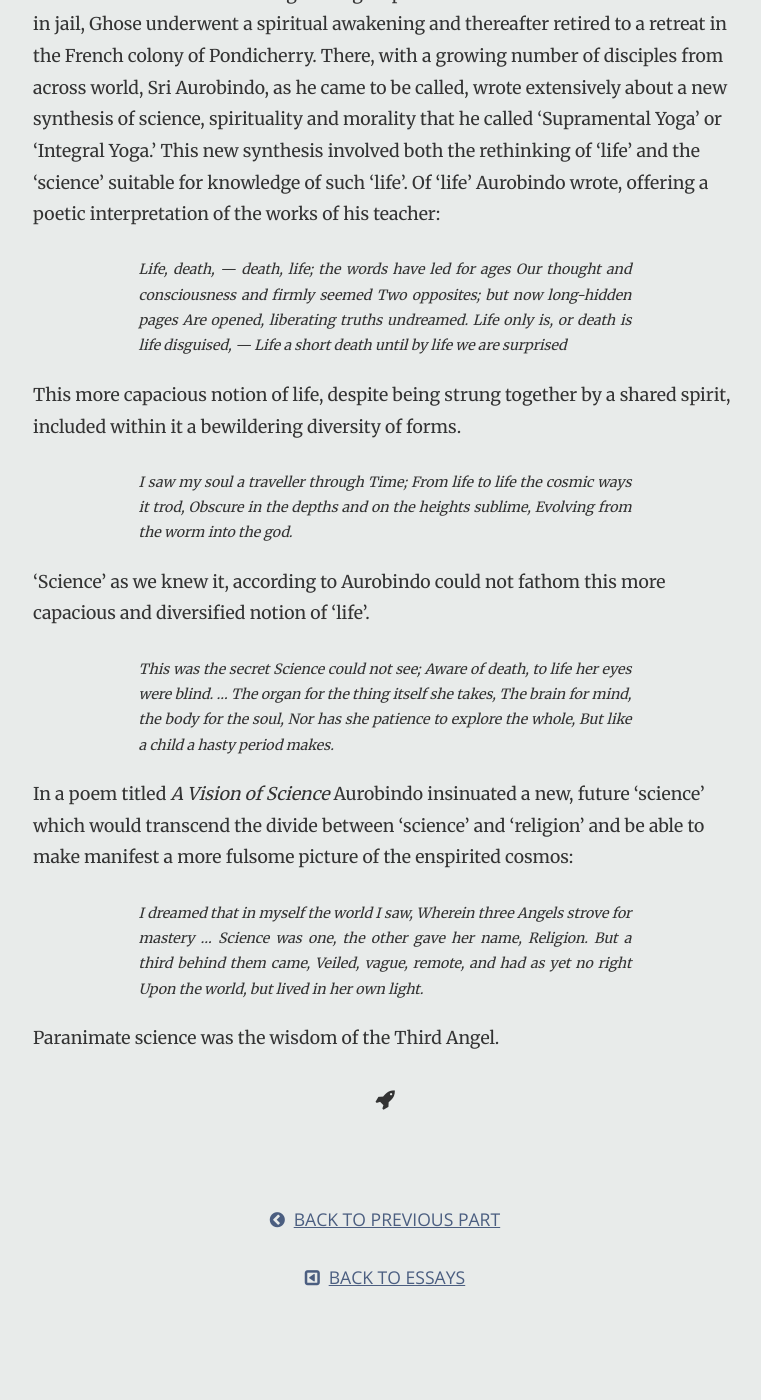
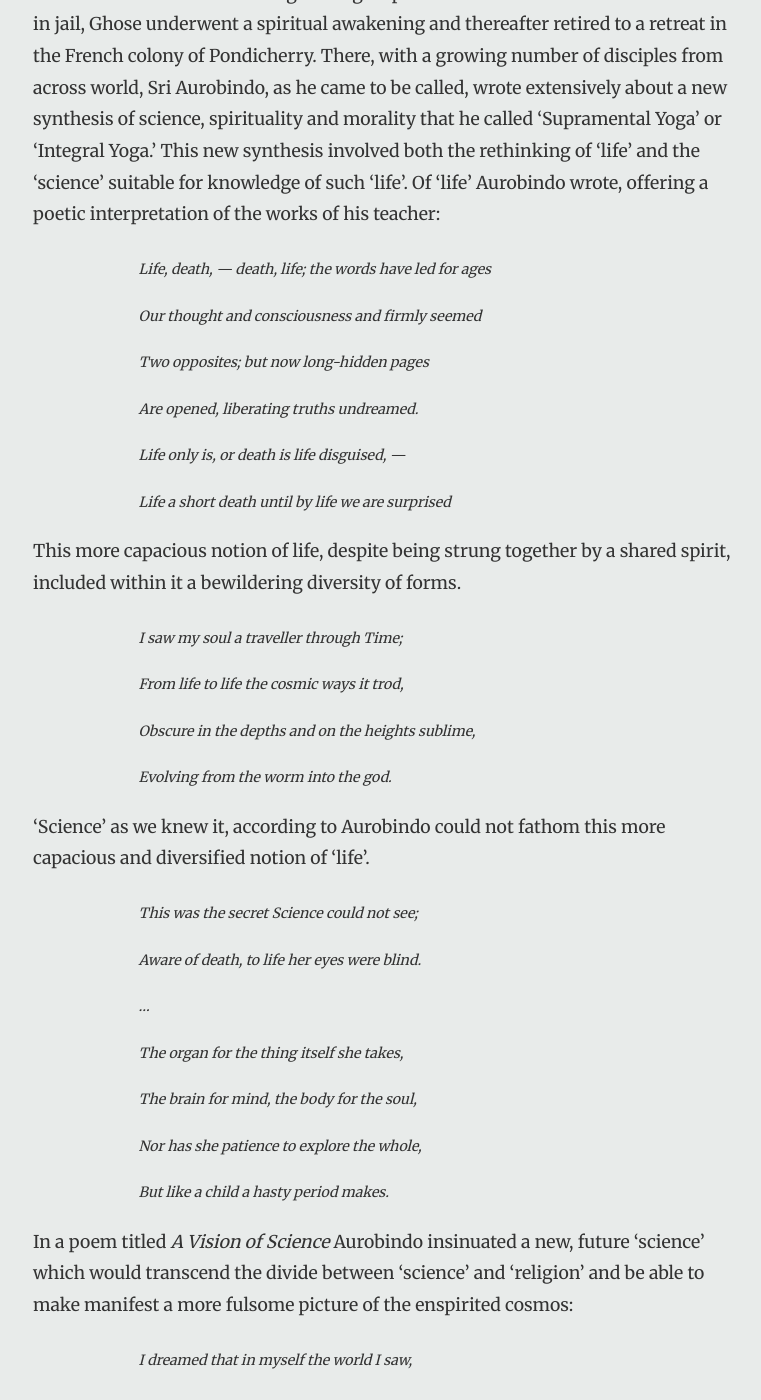
Before and after one commit to historiesofthefuture/historiesofthefuture, a Jekyll site: the page built from essays/mukharji/biomoral.md, in a window 1280 px wide and 1400 px high, scrolled down 4439 px. Shown: the whole window, without its empty margins (255-1016 px from the left). Built offline with Jekyll 4.4.1, drawn with Linux system fonts in a browser that asks for light colours; nearby versions of some CDN libraries; some web fonts are replaced; before the commit the page ends 5768 px from its top, so only the background shows below that; some of the changed text lies outside the part shown.

Commit message:
Update biomoral.md

```diff
--- a/essays/mukharji/biomoral.md
+++ b/essays/mukharji/biomoral.md
@@ -181,7 +181,7 @@ involved both the rethinking of ‘life’ and the ‘science’ suitable for
 knowledge of such ‘life’. Of ‘life’ Aurobindo wrote, offering a poetic
 interpretation of the works of his teacher:
 
-<blockquote><p>
+<blockquote>
 Life, death, — death, life; the words have led for ages
 
 Our thought and consciousness and firmly seemed
@@ -193,12 +193,12 @@ Are opened, liberating truths undreamed.
 Life only is, or death is life disguised, —
 
 Life a short death until by life we are surprised
-</p></blockquote>
+</blockquote>
 
 This more capacious notion of life, despite being strung together by a
 shared spirit, included within it a bewildering diversity of forms.
 
-<blockquote><p>
+<blockquote>
 I saw my soul a traveller through Time;
 
 From life to life the cosmic ways it trod,
@@ -206,12 +206,12 @@ From life to life the cosmic ways it trod,
 Obscure in the depths and on the heights sublime,
 
 Evolving from the worm into the god.
-</p></blockquote>
+</blockquote>
 
 ‘Science’ as we knew it, according to Aurobindo could not fathom this
 more capacious and diversified notion of ‘life’.
 
-<blockquote><p>
+<blockquote>
 This was the secret Science could not see;
 
 Aware of death, to life her eyes were blind.
@@ -225,14 +225,14 @@ The brain for mind, the body for the soul,
 Nor has she patience to explore the whole,
 
 But like a child a hasty period makes.
-</p></blockquote>
+</blockquote>
 
 In a poem titled *A Vision of Science* Aurobindo insinuated a new,
 future ‘science’ which would transcend the divide between ‘science’ and
 ‘religion’ and be able to make manifest a more fulsome picture of the
 enspirited cosmos:
 
-<blockquote><p>
+<blockquote>
 I dreamed that in myself the world I saw,
 
 Wherein three Angels strove for mastery
@@ -246,6 +246,6 @@ But a third behind them came,
 Veiled, vague, remote, and had as yet no right
 
 Upon the world, but lived in her own light.
-</p></blockquote>
+</blockquote>
 
 Paranimate science was the wisdom of the Third Angel.
```
